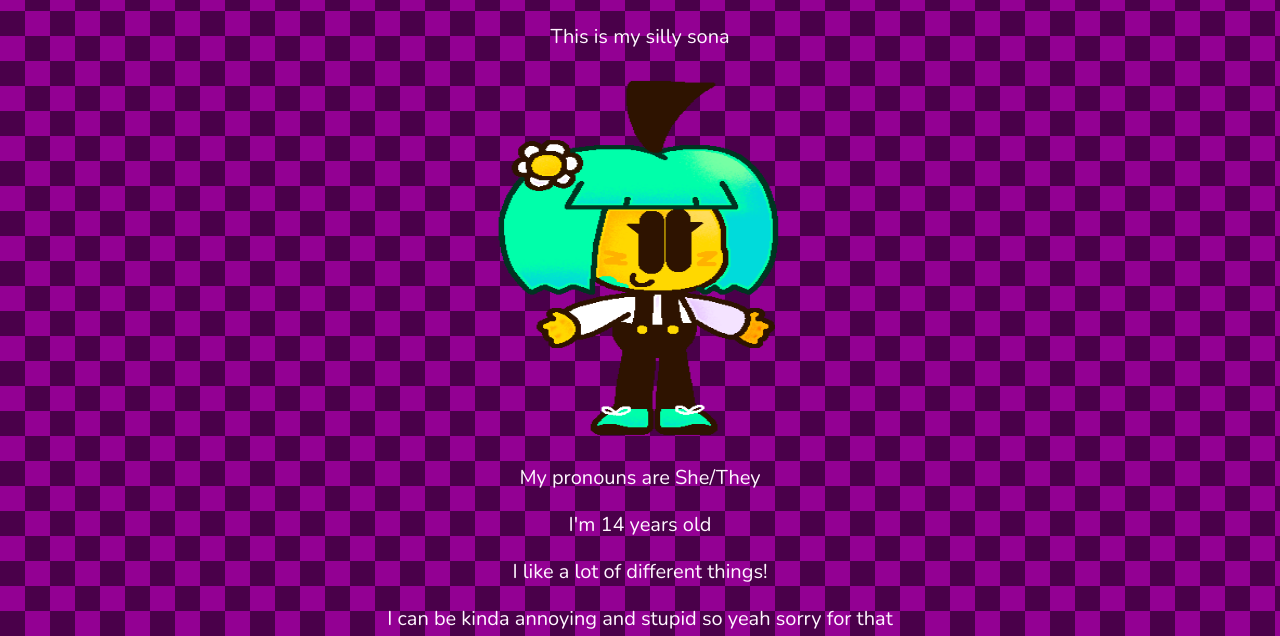
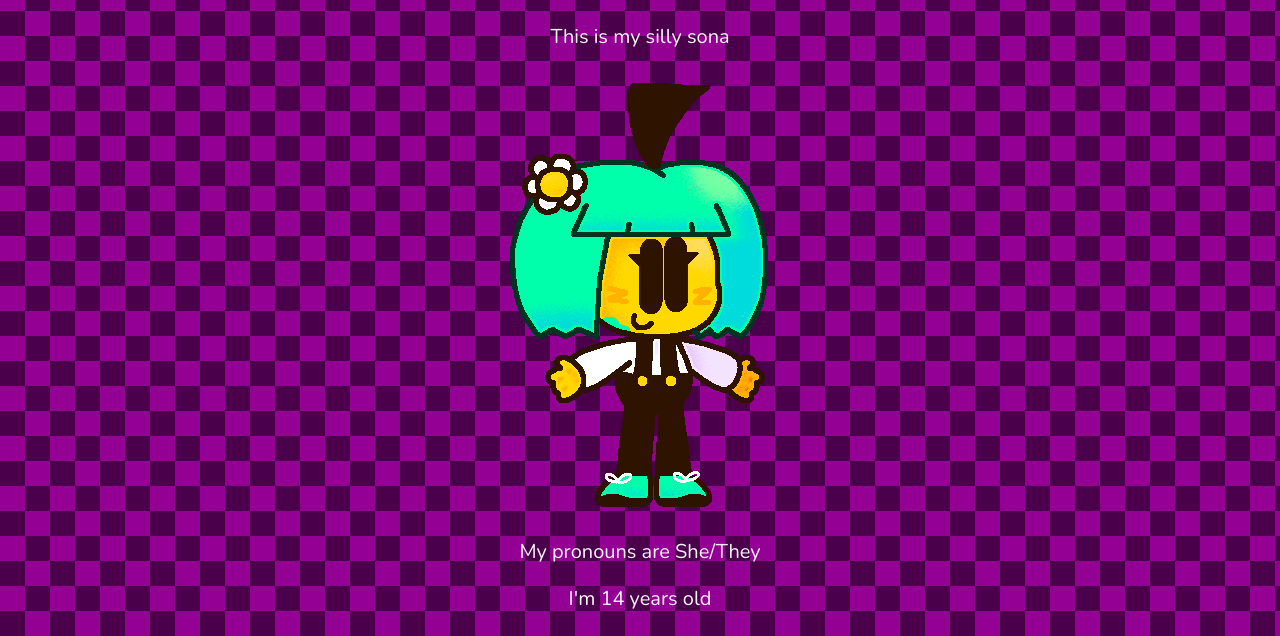
Before and after one commit to Jemmy32x/jemmysite, a plain HTML site: page about.html in a window 1280 px wide. Shown: the part 164-800 px from the top of the page. Drawn offline with nearby package versions, Linux system fonts and the light colour scheme.

Commit message:
Update about.html

```diff
--- a/about.html
+++ b/about.html
@@ -33,7 +33,7 @@ a{
 <center>
 <h1>About Me</h1>
 <p>This is my silly sona</p>
-<img src="me.png" width=324 height=374>
+<img src="me.png" width=299 height=448>
 <p>My pronouns are She/They</p>
 <p>I'm 14 years old</p>
 <p>I like a lot of different things!</p>
```
